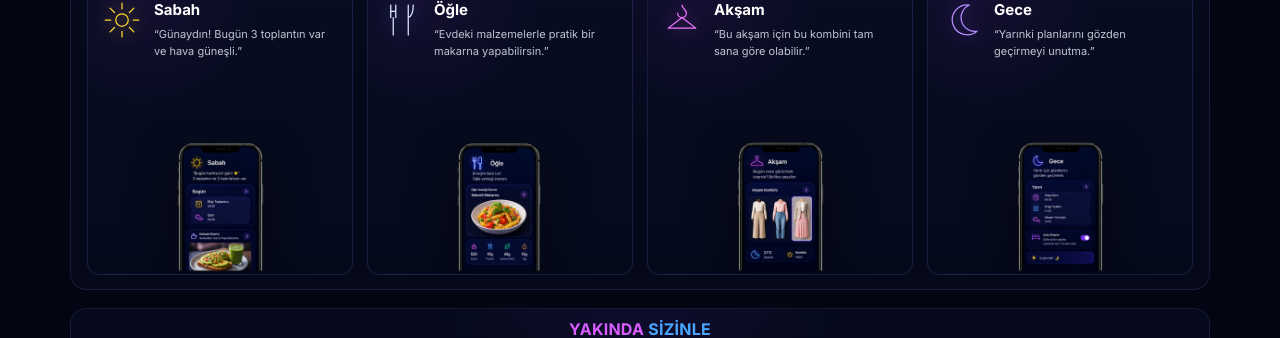
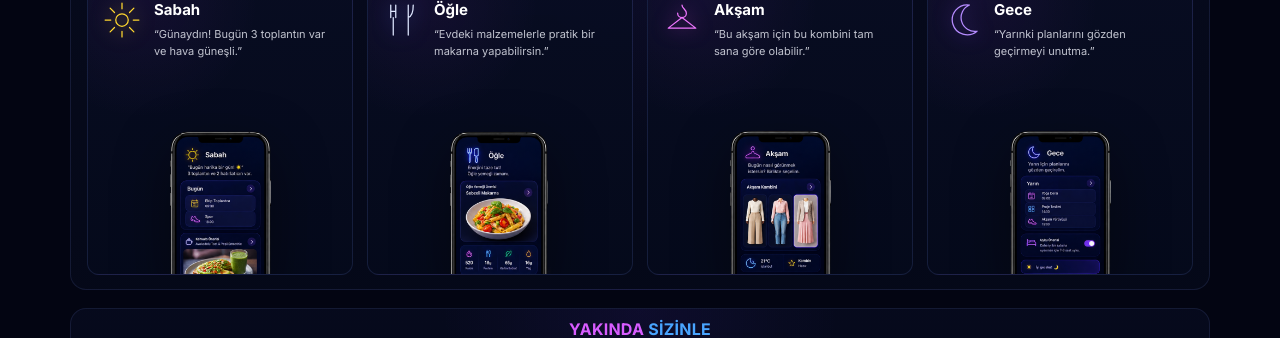
Before and after one commit to kenan-pamuk/kiena-web, a Next.js app: page /glowyn in a window 1280 px wide. Shown: the part 1280-1618 px from the top of the page. Built offline with nearby package versions, Linux system fonts and the light colour scheme.

Commit message:
Update globals.css

```diff
--- a/app/globals.css
+++ b/app/globals.css
@@ -4091,3 +4091,31 @@ html {
   transform: scale(1.30);
   transform-origin: center center;
 }
+
+/* =========================================================
+   GLOWYN İLE BİR GÜN — GÖRSEL BOYUT AYARLARI
+   ========================================================= */
+
+/* Sabah */
+.glowyn-day-card:nth-child(1) .glowyn-day-preview img {
+  transform: scale(1.18);
+  transform-origin: center center;
+}
+
+/* Öğle */
+.glowyn-day-card:nth-child(2) .glowyn-day-preview img {
+  transform: scale(1.18);
+  transform-origin: center center;
+}
+
+/* Akşam */
+.glowyn-day-card:nth-child(3) .glowyn-day-preview img {
+  transform: scale(1.18);
+  transform-origin: center center;
+}
+
+/* Gece */
+.glowyn-day-card:nth-child(4) .glowyn-day-preview img {
+  transform: scale(1.18);
+  transform-origin: center center;
+}
```
